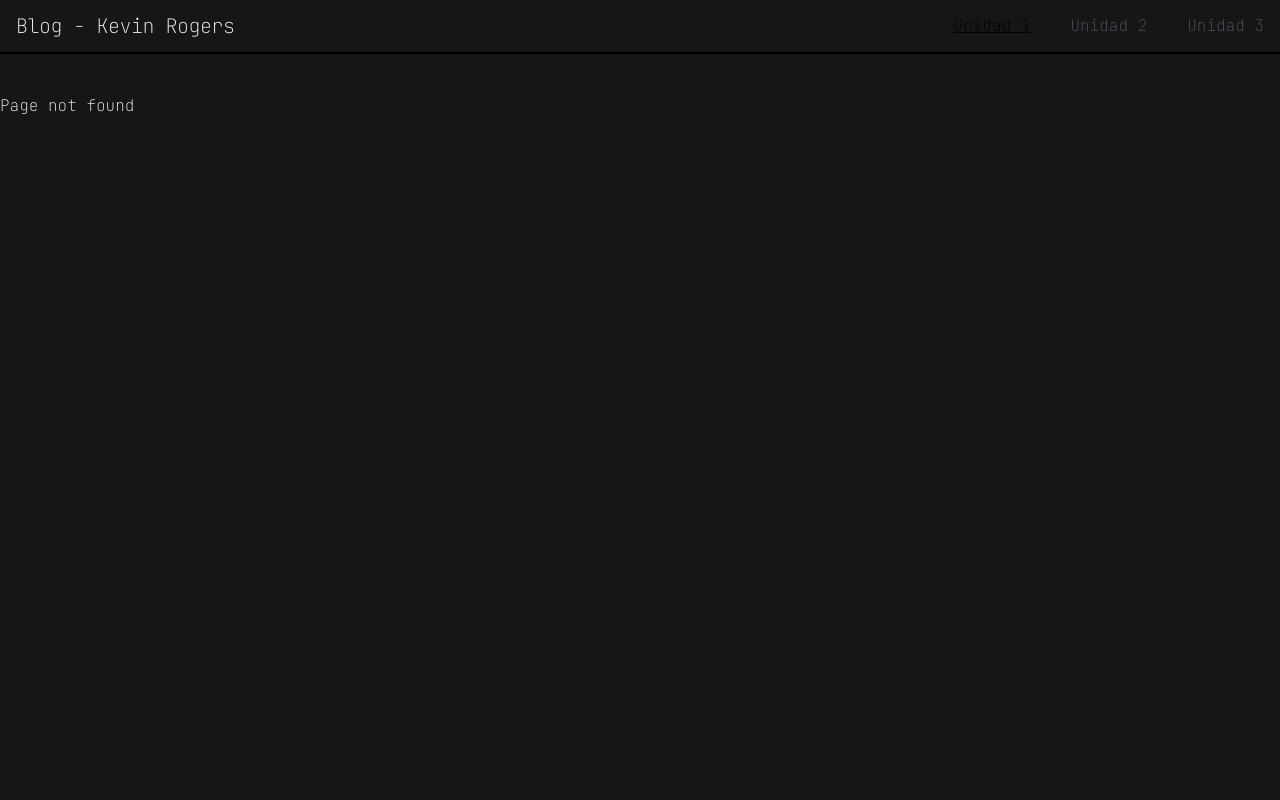
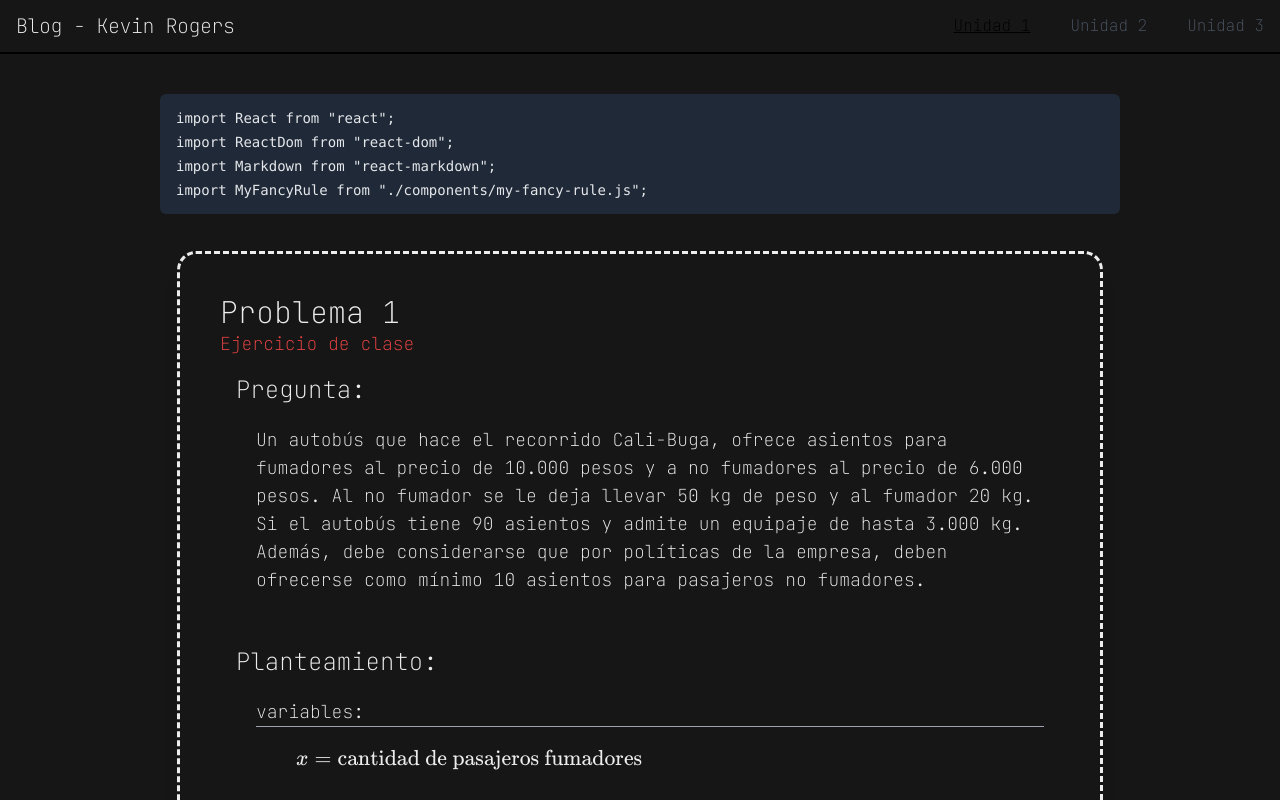
Before and after one commit to KORC-hub/portafolio_io, a Next.js app: page /unit1/planting-graphicalMethod in a window 1280 px wide. Before the commit this address had no page. Shown: the top 800 px of the page. Built offline with nearby package versions, Linux system fonts and the light colour scheme.

Commit message:
Create new page in unit 1

```diff
--- /dev/null
+++ b/src/app/unit1/planting-graphicalMethod/page.tsx
@@ -0,0 +1,47 @@
+"use client";
+
+import { useEffect, useState } from "react";
+import Markdown from "react-markdown";
+import Carousel from "@/components/Carousel";
+import { LinealProgrammingProblem } from "@/models/LinealProgrammingProblem";
+
+export default function LinealProgramming() {
+    const [problemsArray, setProblemsArray] = useState<LinealProgrammingProblem[]>([]);
+    const [markdownContent, setMarkdownContent] = useState<string>("");
+
+    useEffect(() => {
+        const fetchData = async () => {
+            try {
+                const [ProblemsResponse, markdownResponse] = await Promise.all([
+                    fetch(" /data/unit1/graphicMethod.json"),
+                    fetch("/text/unit1/planting-graphicMethod.md"),
+                ]);
+
+                if (!ProblemsResponse.ok) throw new Error("No se pudo cargar los archivos JSON");
+
+                const [listProblems, markdownText]: [LinealProgrammingProblem[], string] =
+                    await Promise.all([
+                        ProblemsResponse.json(), // Convertir JSON
+                        markdownResponse.text(), // Convertir Markdown a texto
+                    ]);
+
+                setProblemsArray(listProblems);
+                setMarkdownContent(markdownText);
+            } catch (error) {
+                console.error("Error:", error);
+            }
+        };
+        fetchData();
+    }, []);
+
+    return (
+        <div className="m-10">
+            <div className="prose text-white max-w-full m-auto lg:w-4/5">
+                <Markdown>{markdownContent}</Markdown>
+            </div>
+            <div className="mt-10">
+                <Carousel problems={problemsArray}></Carousel>
+            </div>
+        </div>
+    );
+}
```
